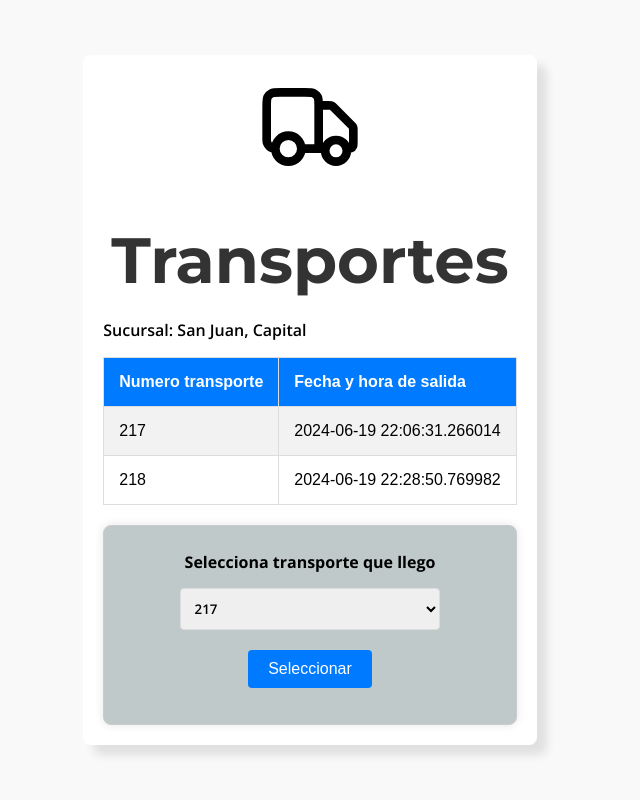
After one commit to 09021998f/app-flask, a Flask app: page /llegada_transporte/1 in a window 1280 px wide. The commit adds this page. Shown: the whole page, without its empty margins (330-970 px from the left). Run offline with Flask 3, Linux system fonts and the light colour scheme; data comes from the database, SQL or seed files in the repository; both versions use the stored data as it was after the commit.

Commit message:
Finalizada funcionalidad 4

```diff
--- a/app.py
+++ b/app.py
@@ -81,6 +81,20 @@
         msg = f'Hubo un error al registrar el transporte'
         return render_template('lista_paquetes.html', paquetes = paquetes_obt, msg = msg)
 
+@app.route('/llegada_transporte/<int:sucursal>', methods = ['GET', 'POST'])
+def llegada_transporte(sucursal):
+    if request.method == 'POST':
+        sucursal_acutal = Sucursal.query.filter_by(id = sucursal).first()
+        trasnporte_elegido = request.form.get('transporte')
+        transporte_actual = Transporte.query.filter_by(id = trasnporte_elegido).first()
+        transporte_actual.fechahorallegada = datetime.now()
+        db.session.commit()
+        msg='Registo de llegada exitoso'
+        return render_template('llegada_transporte.html', transportes = Transporte.query.all(), sucursal = sucursal_acutal, msg = msg)
+    else:
+        sucursal_acutal = Sucursal.query.filter_by(id = sucursal).first()
+        return render_template('llegada_transporte.html', transportes = Transporte.query.all(), sucursal = sucursal_acutal)
+
 
 if __name__ == '__main__':
     with app.app_context():
--- a/static/style.css
+++ b/static/style.css
@@ -144,11 +144,19 @@
 
 /* Registrar paquete */
 
+.contenedor_registrar{
+    padding-top: 5rem;
+
+}
+
 .header_paquete{
 
     text-align: center;
 }
 
+.header_paquete h1{
+    margin-top: 0;
+}
 .header_paquete a{
     display: flex;
     padding-top: 0.8rem;
@@ -165,7 +173,7 @@
 
 .formulario_paquete {
     max-width: 400px;
-    margin: 0 auto;
+    margin: 2rem auto;
     padding: 20px;
     border: 1px solid #ccc;
     border-radius: 8px;
@@ -176,6 +184,7 @@
 
 
 .formulario_paquete form {
+
     display: flex;
     flex-direction: column;
 }
@@ -337,3 +346,72 @@
     margin-top: 20px;
     color: #ff0000;
 }
+/* llegada transporte */
+.contenedor_llegada {
+    background-color: #ffffff;
+    padding: 20px;
+    border-radius: 8px;
+    box-shadow: 10px 10px 10px rgba(0, 0, 0, 0.1);
+    max-width: 800px;
+    margin: 20px;
+}
+.contenedor_llegada svg {
+    display: block;
+    margin: 0 auto;
+    margin-bottom: 10px;
+}
+.contenedor_llegada h1 {
+    text-align: center;
+    color: #333;
+    margin-bottom: 20px;
+}
+table {
+    width: 100%;
+    border-collapse: collapse;
+    margin-bottom: 20px;
+}
+thead {
+    background-color: #007BFF;
+    color: #fff;
+}
+th, td {
+    padding: 15px;
+    text-align: left;
+    border: 1px solid #ddd;
+}
+
+tbody tr:hover {
+    background-color: #e0e0e0;
+}
+.contenedor_lista {
+    margin-top: 20px;
+    text-align: center;
+}
+.contenedor_lista form {
+    display: inline-block;
+}
+.contenedor_lista label {
+    display: block;
+    margin-bottom: 10px;
+    font-weight: bold;
+}
+.contenedor_lista select {
+    padding: 10px;
+    border-radius: 4px;
+    border: 1px solid #ddd;
+    width: 100%;
+    max-width: 300px;
+    margin-bottom: 20px;
+}
+.contenedor_lista input[type="submit"] {
+    padding: 10px 20px;
+    background-color: #007BFF;
+    color: #fff;
+    border: none;
+    border-radius: 4px;
+    font-size: 16px;
+    cursor: pointer;
+}
+.contenedor_lista input[type="submit"]:hover {
+    background-color: #0056b3;
+}
--- a/templates/home_despachante.html
+++ b/templates/home_despachante.html
@@ -14,7 +14,7 @@
                 <li><svg width="64px" height="64px" viewBox="-32 -32 96.00 96.00" xmlns="http://www.w3.org/2000/svg" fill="#000000"><g id="SVGRepo_bgCarrier" stroke-width="0"></g><g id="SVGRepo_tracerCarrier" stroke-linecap="round" stroke-linejoin="round"></g><g id="SVGRepo_iconCarrier"> <title></title> <g data-name="06-Arrow-direction-pointer" id="_06-Arrow-direction-pointer"> <polyline points="6 31 26 16 6 1" style="fill:none;stroke:#000000;stroke-linecap:round;stroke-linejoin:round;stroke-width:2px"></polyline> </g> </g></svg>
                     <a href="{{url_for('solicitar_transporte', sucursal=sucursal.id) }}">Salida de Transporte</a></li>
                 <li><svg width="64px" height="64px" viewBox="-32 -32 96.00 96.00" xmlns="http://www.w3.org/2000/svg" fill="#000000"><g id="SVGRepo_bgCarrier" stroke-width="0"></g><g id="SVGRepo_tracerCarrier" stroke-linecap="round" stroke-linejoin="round"></g><g id="SVGRepo_iconCarrier"> <title></title> <g data-name="06-Arrow-direction-pointer" id="_06-Arrow-direction-pointer"> <polyline points="6 31 26 16 6 1" style="fill:none;stroke:#000000;stroke-linecap:round;stroke-linejoin:round;stroke-width:2px"></polyline> </g> </g></svg>
-                    <a href="{{url_for('solicitar_transporte', sucursal=sucursal.id) }}">Llegada de transporte</a></li>
+                    <a href="{{url_for('llegada_transporte', sucursal=sucursal.id) }}">Llegada de transporte</a></li>
             </ul>
     </div>
 {%endblock%}
--- /dev/null
+++ b/templates/llegada_transporte.html
@@ -0,0 +1,46 @@
+{% extends "base.html" %}
+{%block title%}Transporte{%endblock%}
+{%block content%}
+
+<div class="contenedor_llegada">
+    <svg width="104px" height="104px" viewBox="0 0 24 24" fill="none" xmlns="http://www.w3.org/2000/svg"><g id="SVGRepo_bgCarrier" stroke-width="0"></g><g id="SVGRepo_tracerCarrier" stroke-linecap="round" stroke-linejoin="round"></g><g id="SVGRepo_iconCarrier"> <path d="M14 7H16.3373C16.5818 7 16.7041 7 16.8192 7.02763C16.9213 7.05213 17.0188 7.09253 17.1083 7.14736C17.2092 7.2092 17.2957 7.29568 17.4686 7.46863L21.5314 11.5314C21.7043 11.7043 21.7908 11.7908 21.8526 11.8917C21.9075 11.9812 21.9479 12.0787 21.9724 12.1808C22 12.2959 22 12.4182 22 12.6627V15.5C22 15.9659 22 16.1989 21.9239 16.3827C21.8224 16.6277 21.6277 16.8224 21.3827 16.9239C21.1989 17 20.9659 17 20.5 17M15.5 17H14M14 17V7.2C14 6.0799 14 5.51984 13.782 5.09202C13.5903 4.71569 13.2843 4.40973 12.908 4.21799C12.4802 4 11.9201 4 10.8 4H5.2C4.0799 4 3.51984 4 3.09202 4.21799C2.71569 4.40973 2.40973 4.71569 2.21799 5.09202C2 5.51984 2 6.0799 2 7.2V15C2 16.1046 2.89543 17 4 17M14 17H10M10 17C10 18.6569 8.65685 20 7 20C5.34315 20 4 18.6569 4 17M10 17C10 15.3431 8.65685 14 7 14C5.34315 14 4 15.3431 4 17M20.5 17.5C20.5 18.8807 19.3807 20 18 20C16.6193 20 15.5 18.8807 15.5 17.5C15.5 16.1193 16.6193 15 18 15C19.3807 15 20.5 16.1193 20.5 17.5Z" stroke="#000000" stroke-width="2" stroke-linecap="round" stroke-linejoin="round"></path> </g></svg>
+    <h1>Transportes</h1>
+    <p>Sucursal: {{sucursal.provincia}}, {{sucursal.localidad}}</p>
+    <table>
+        <thead>
+            <tr>
+                <th>Numero transporte</th>
+                <th>Fecha y hora de salida</th>
+            </tr>
+        </thead>
+        <tbody>
+
+            {% for transporte in transportes %}
+            {%if transporte.fechahorallegada == None and transporte.idsucursal == sucursal.id %}
+            <tr>
+                <td>{{ transporte.numerotransporte }}</td>
+                <td>{{ transporte.fechahorasalida }}</td>
+            </tr>
+            {% endif %}
+            {% endfor %}
+        </tbody>
+    </table>
+    <div class="contenedor_lista">
+        <form action="{{request.path}}", method="post">
+            <label for = 'transporte'>Selecciona transporte que llego</label>
+            <select name="transporte">
+                {% for transporte in transportes %}
+                {%if transporte.fechahorallegada == None and transporte.idsucursal == sucursal.id %}
+                    <option value="{{transporte.id}}">{{ transporte.numerotransporte }}</option>
+                {% endif %}
+                {% endfor %}
+            </select>
+            <input type="submit" value="Seleccionar">
+        </form>
+        <p> {{msg}} </p>
+    </div>
+
+</div>
+
+
+{%endblock%}
```
Also changed, not shown: creador.html (+19 -2 lines), templates/registrar_paquete.html (+1 -1 lines), instance/datos.sqlite3.
